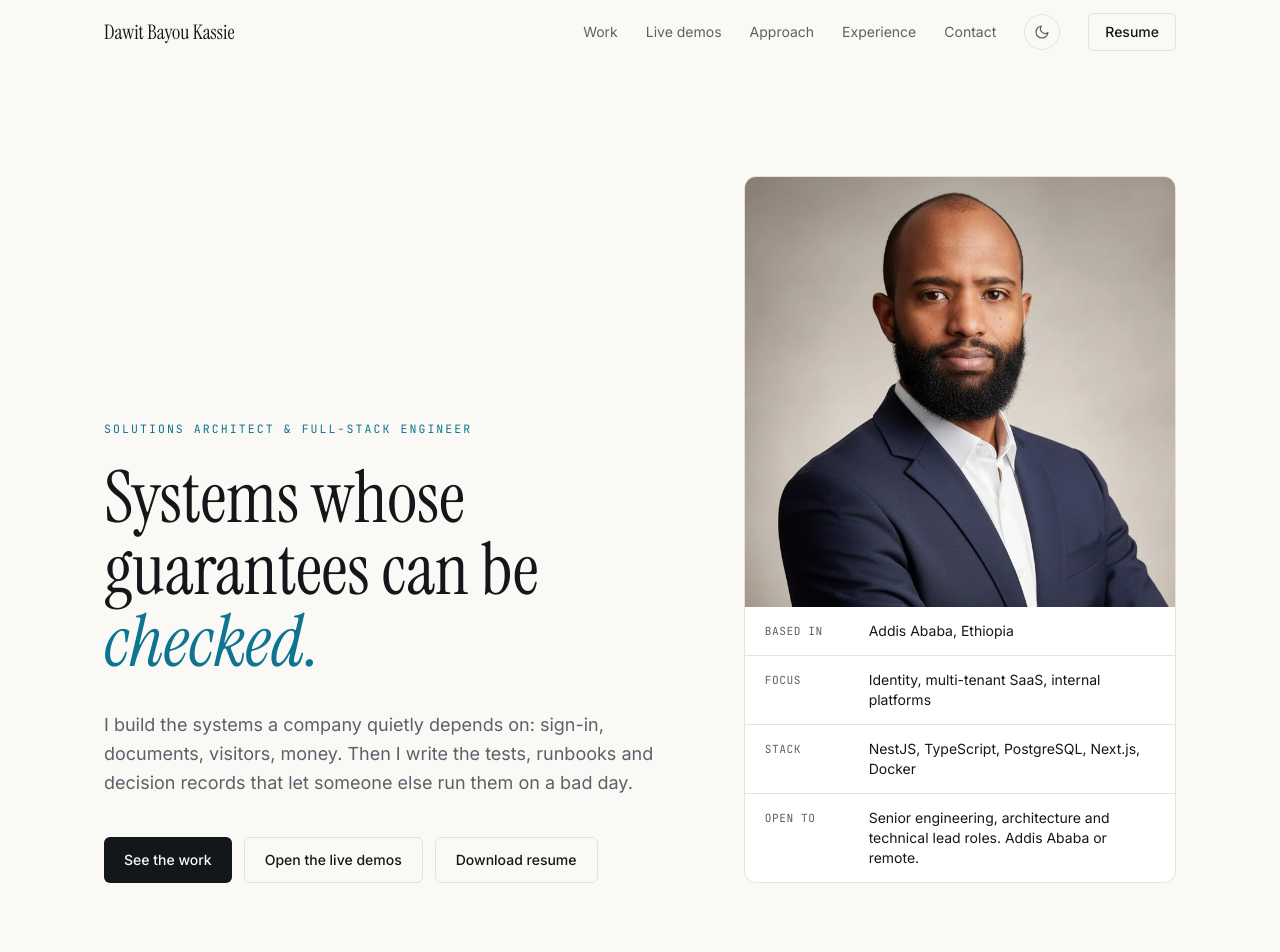
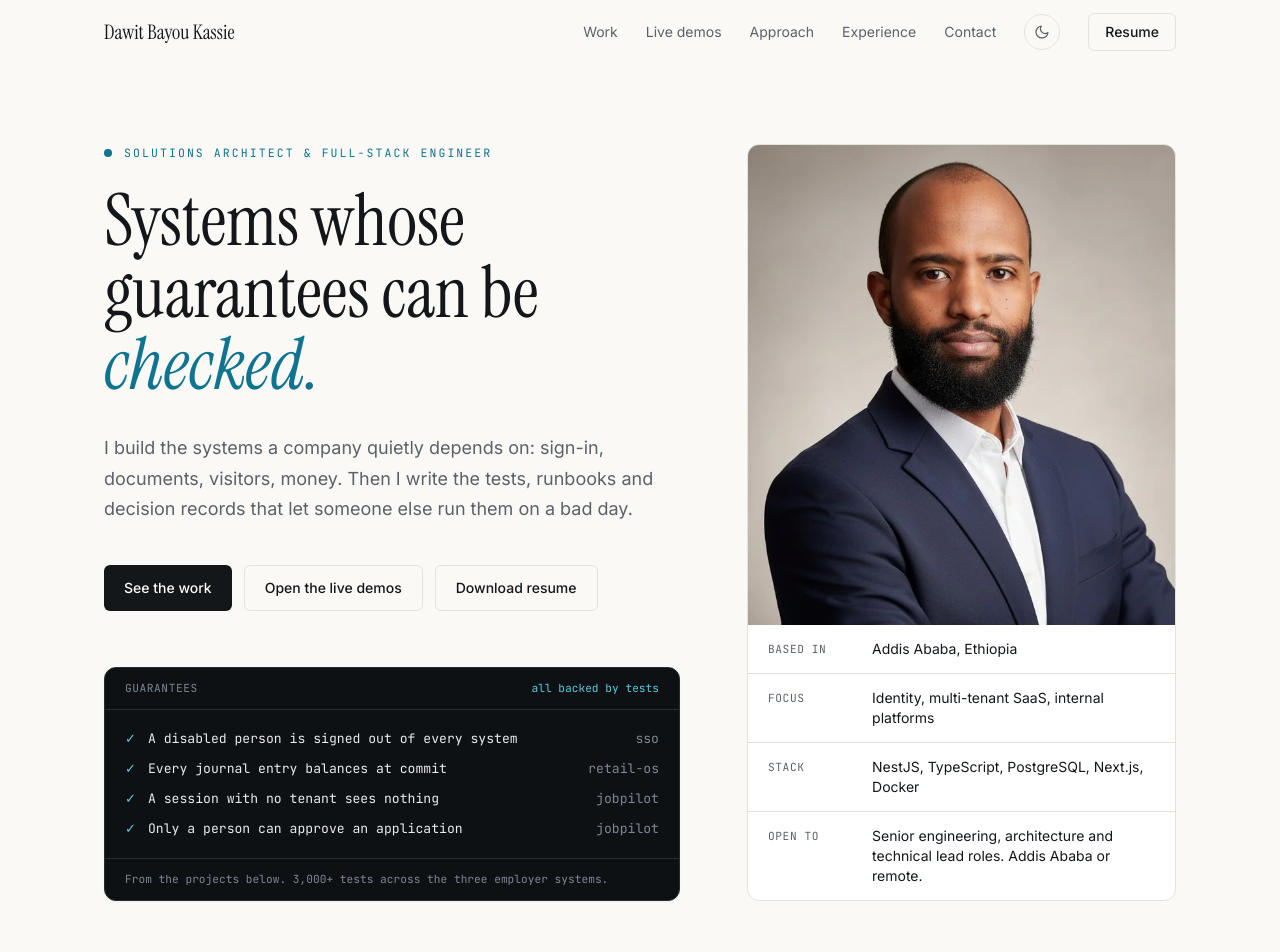
Before and after one commit to DawitBK/Portfolio, a React (Vite) app: page / in a window 1280 px wide. Shown: the top 952 px of the page. Built offline with nearby package versions, Linux system fonts and the light colour scheme.

Commit message:
Hero: fill the empty corner with a guarantees panel, balance the two columns

```diff
--- a/src/components/Hero.jsx
+++ b/src/components/Hero.jsx
@@ -1,11 +1,15 @@
 import React from 'react';
-import { person, headline, atAGlance } from '../data/content';
+import { person, headline, atAGlance, heroGuarantees } from '../data/content';
 
 const Hero = () => (
-    <section id="top" className="pb-20 pt-32 md:pb-28 md:pt-44">
-        <div className="container-page grid items-end gap-14 lg:grid-cols-[1.35fr_1fr]">
+    <section id="top" className="pb-20 pt-28 md:pb-28 md:pt-36">
+        <div className="container-page grid gap-14 lg:grid-cols-[1.35fr_1fr] lg:gap-16">
+            <div className="flex flex-col justify-between gap-14">
                 <div>
-                <p className="kicker mb-6">{person.role}</p>
+                    <p className="kicker mb-6 flex items-center gap-3">
+                        <span aria-hidden="true" className="h-2 w-2 rounded-full bg-accent" />
+                        {person.role}
+                    </p>
                     <h1 className="font-serif text-[2.9rem] leading-[1.02] sm:text-6xl md:text-7xl">
                         {headline.map((line, i) => (
                             <span key={line} className={`block ${i === headline.length - 1 ? 'italic text-accent' : ''}`}>
@@ -13,7 +17,7 @@ const Hero = () => (
                             </span>
                         ))}
                     </h1>
-                <p className="mt-8 max-w-xl text-lg leading-relaxed text-muted">{person.lead}</p>
+                    <p className="mt-8 max-w-xl text-lg leading-[1.7] text-muted">{person.lead}</p>
                     <div className="mt-10 flex flex-wrap gap-3">
                         <a href="#work" className="btn btn-primary">
                             See the work
@@ -27,14 +31,34 @@ const Hero = () => (
                     </div>
                 </div>
 
-            <aside className="lg:justify-self-end" aria-label="At a glance">
-                <div className="overflow-hidden rounded-xl border border-line bg-panel">
+                <figure className="max-w-xl overflow-hidden rounded-xl border border-[#262d34] bg-[#0e1114] text-[#e8eaed] shadow-sm">
+                    <div className="flex items-center justify-between border-b border-[#262d34] px-5 py-3">
+                        <span className="font-mono text-[0.7rem] uppercase tracking-wider text-[#7d8791]">guarantees</span>
+                        <span className="font-mono text-[0.7rem] text-[#5ec8dc]">all backed by tests</span>
+                    </div>
+                    <ul className="space-y-3 px-5 py-5 font-mono text-[0.82rem] leading-snug">
+                        {heroGuarantees.map(({ text, where }) => (
+                            <li key={text} className="flex items-start gap-3">
+                                <span aria-hidden="true" className="text-[#5ec8dc]">&#10003;</span>
+                                <span className="flex-1">{text}</span>
+                                <span className="shrink-0 text-[#7d8791]">{where}</span>
+                            </li>
+                        ))}
+                    </ul>
+                    <figcaption className="border-t border-[#262d34] px-5 py-3 font-mono text-[0.7rem] text-[#7d8791]">
+                        From the projects below. 3,000+ tests across the three employer systems.
+                    </figcaption>
+                </figure>
+            </div>
+
+            <aside className="lg:flex lg:justify-self-end" aria-label="At a glance">
+                <div className="flex w-full flex-col overflow-hidden rounded-xl border border-line bg-panel">
                     <img
                         src="/profile-720.webp"
                         alt="Portrait of Dawit Bayou Kassie"
                         width="720"
                         height="732"
-                        className="aspect-square w-full bg-panel object-cover object-[48%_0%]"
+                        className="aspect-square min-h-0 w-full bg-panel object-cover object-[48%_0%] lg:aspect-auto lg:flex-1"
                         fetchpriority="high"
                     />
                     <dl className="divide-y divide-line text-sm">
--- a/src/data/content.js
+++ b/src/data/content.js
@@ -11,6 +11,13 @@ export const person = {
 };
 
 export const headline = ['Systems whose', 'guarantees can be', 'checked.'];
+
+export const heroGuarantees = [
+    { text: 'A disabled person is signed out of every system', where: 'sso' },
+    { text: 'Every journal entry balances at commit', where: 'retail-os' },
+    { text: 'A session with no tenant sees nothing', where: 'jobpilot' },
+    { text: 'Only a person can approve an application', where: 'jobpilot' },
+];
 
 export const atAGlance = [
     ['Based in', 'Addis Ababa, Ethiopia'],
```
Lines whose indentation alone changed are shown as unchanged.
